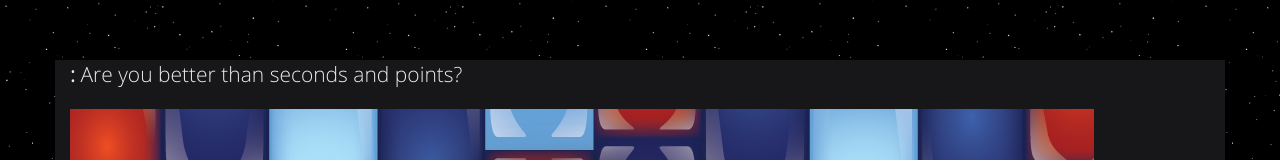
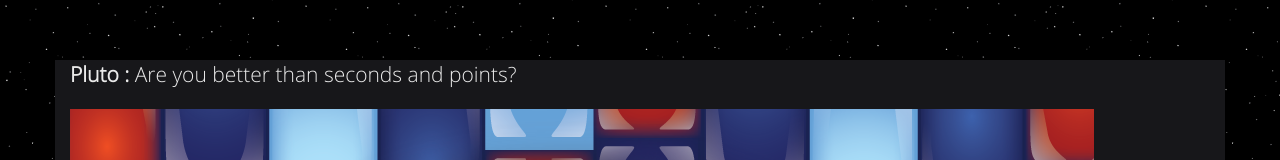
Before and after one commit to jwilkey/pookoo-the-destroyer, a plain HTML site: page share.html in a window 1280 px wide. Shown: the top 160 px of the page. Drawn offline with nearby package versions, Linux system fonts and the light colour scheme.

Commit message:
Add share default meta description

```diff
--- a/share.html
+++ b/share.html
@@ -14,7 +14,8 @@
     <!--[if lt IE 8]>
     <link rel="stylesheet" href="stylesheets/ie.css">
     <![endif]-->
-    <meta name="viewport" content="width=device-width, initial-scale=1, user-scalable=no">
+    <meta name="viewport" content="width=device-width, initial-scale=1, user-scalable=no" />
+    <meta name="description" content="Can you beat my score?" />
     <link rel="shortcut icon" href="images/PookooRight.png" type="image/x-icon" />
   </head>
 
@@ -41,10 +42,13 @@ function transformToAssocArray( prmstr ) {
 }
 
 $(document).ready(function() {
-  var world = getSearchParameters()["world"];
-  var level = getSearchParameters()["level"];
-  var time = getSearchParameters()["time"];
-  var score = getSearchParameters()["score"];
+  var w = getSearchParameters()["w"];
+  var world = "Pluto";
+  if (w == 2) { world = "Neptune"; }
+
+  var level = getSearchParameters()["l"];
+  var time = getSearchParameters()["t"];
+  var score = getSearchParameters()["s"];
   $("#world").text(world);
   $("#level").text(level);
   $("#time").text(time);
```
